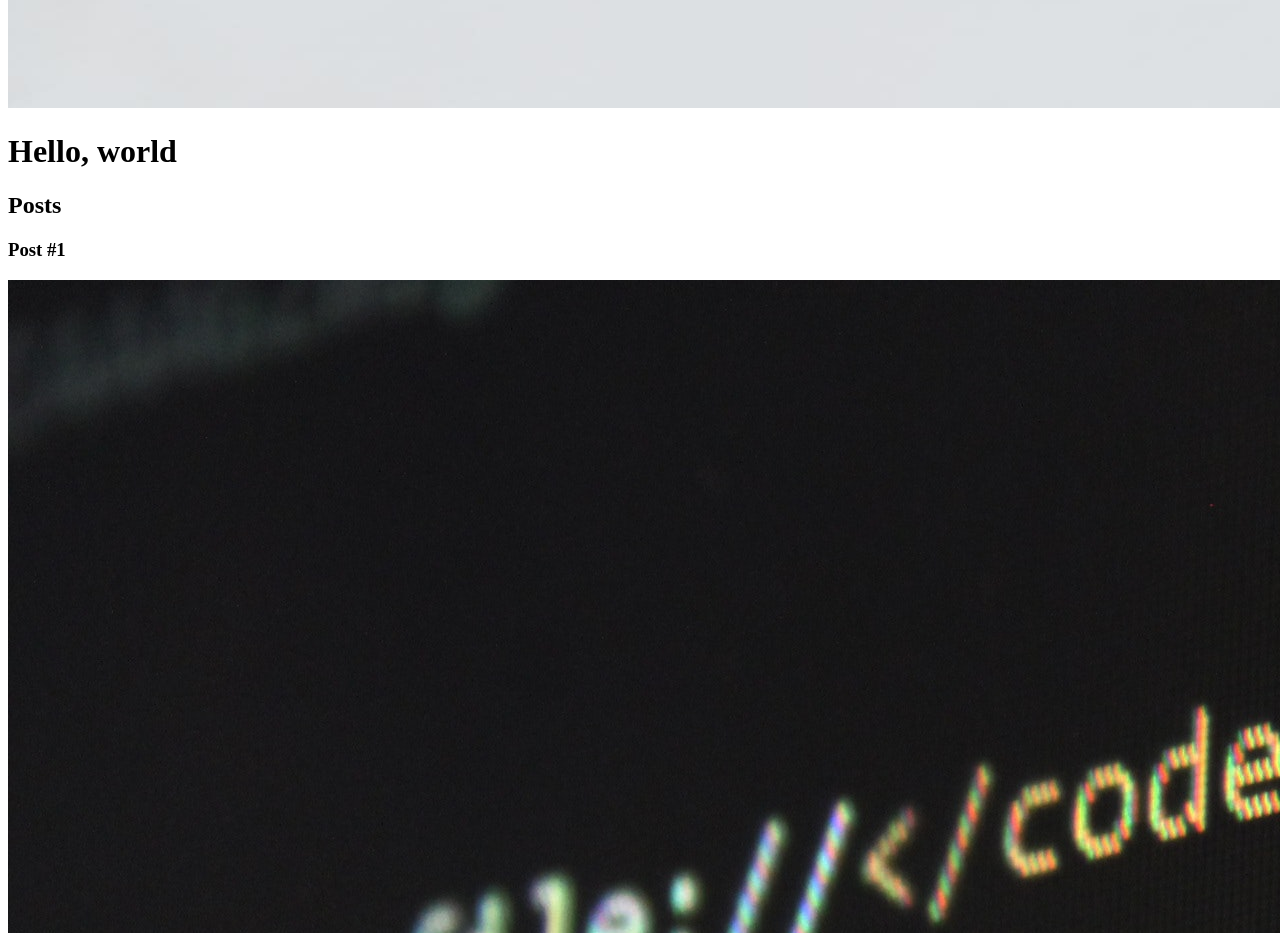
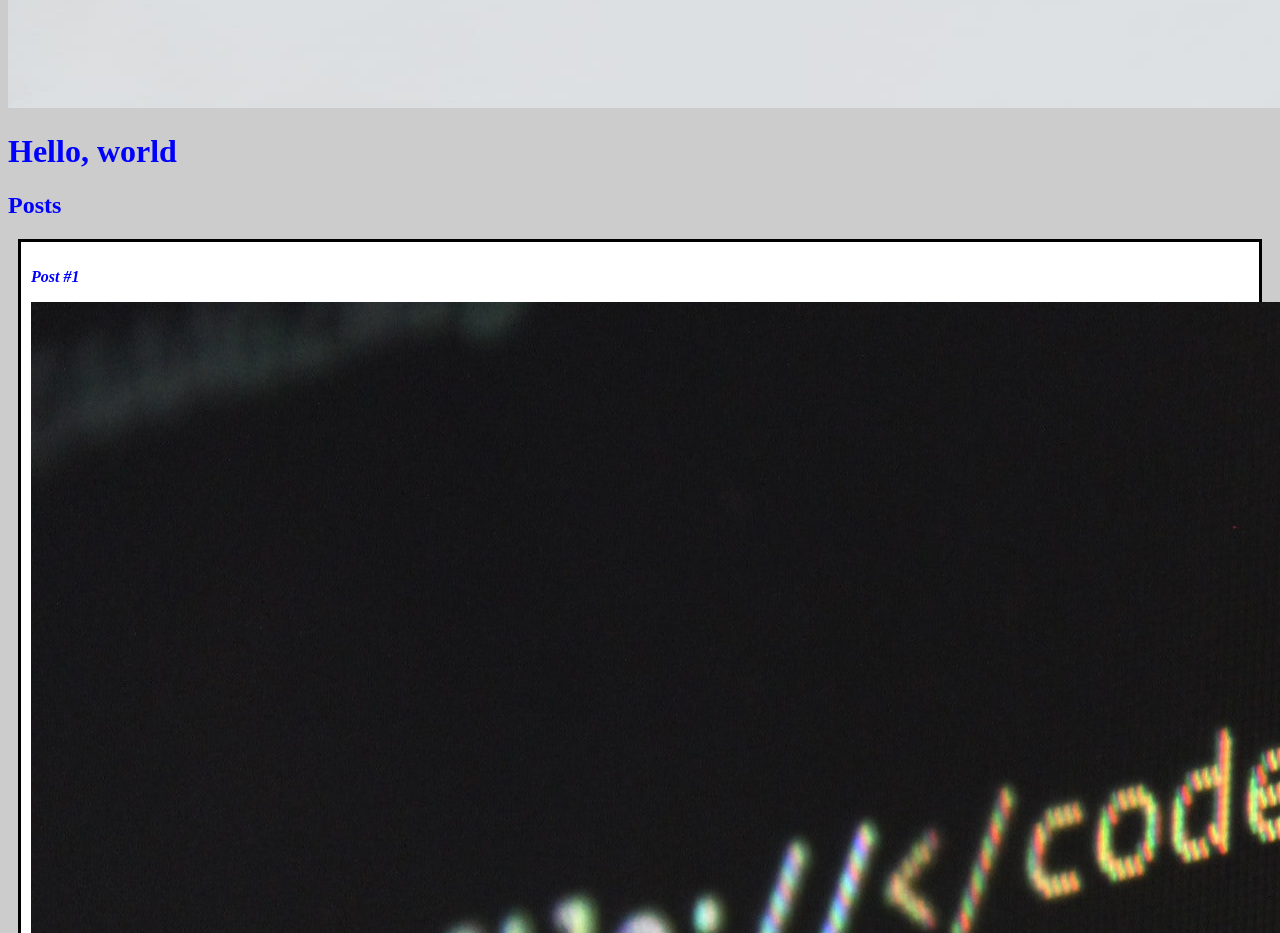
Before and after one commit to peguima/carrefour-web-developer, a plain HTML site: page Modulo2/Exercicios/teste html/index.html in a window 1280 px wide. Shown: the part 4060-4993 px from the top of the page. Drawn offline with Linux system fonts and the light colour scheme.

Commit message:
adição de css e primeiras estilizações

```diff
--- a/Modulo2/Exercicios/teste html/index.html
+++ b/Modulo2/Exercicios/teste html/index.html
@@ -3,19 +3,20 @@
 	<head>
 		<meta charset="UTF-8">
 		<title>Teste Carrefour Web Developer</title>
+        <link rel="stylesheet" href="style.css">
 	</head>
 	<body>
         <header>
             <img src="assets/foto perfil comprimida.jpg" alt="Foto de Pedro Veiga">
-            <h1>Hello, world</h1>
+            <h1 id="title">Hello, world</h1>
         </header>
         <section>
             <header>
-                <h2>Posts</h2>
+                <h2 class="subtitle">Posts</h2>
             </header>
-            <article>
+            <article class="post">
                 <header>
-                    <h3>Post #1</h3>
+                    <h3 class="post_title">Post #1</h3>
                     <img src="assets/codigo-html.jpg" alt="Editor de texto contendo código HTML">
                 </header>
                 <p>
--- /dev/null
+++ b/Modulo2/Exercicios/teste html/style.css
@@ -0,0 +1,19 @@
+body {
+    background: #ccc;
+}
+
+#title, .subtitle, .post_title {
+    color:blue;
+}
+
+.post_title {
+    font-size: 16px;
+    font-style: italic;
+}
+
+.post {
+    background: #fff;
+    padding: 10px;
+    border: 3px solid #000;
+    margin: 10px;
+}
```
Also changed, not shown: 1 other file.
